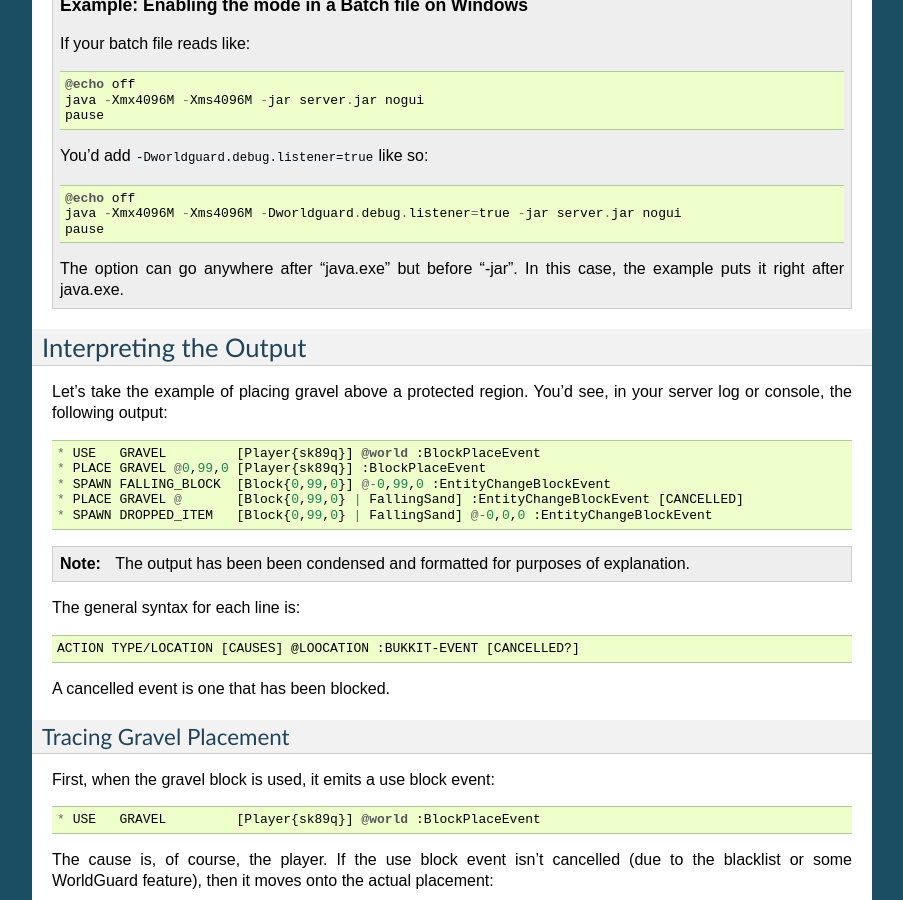
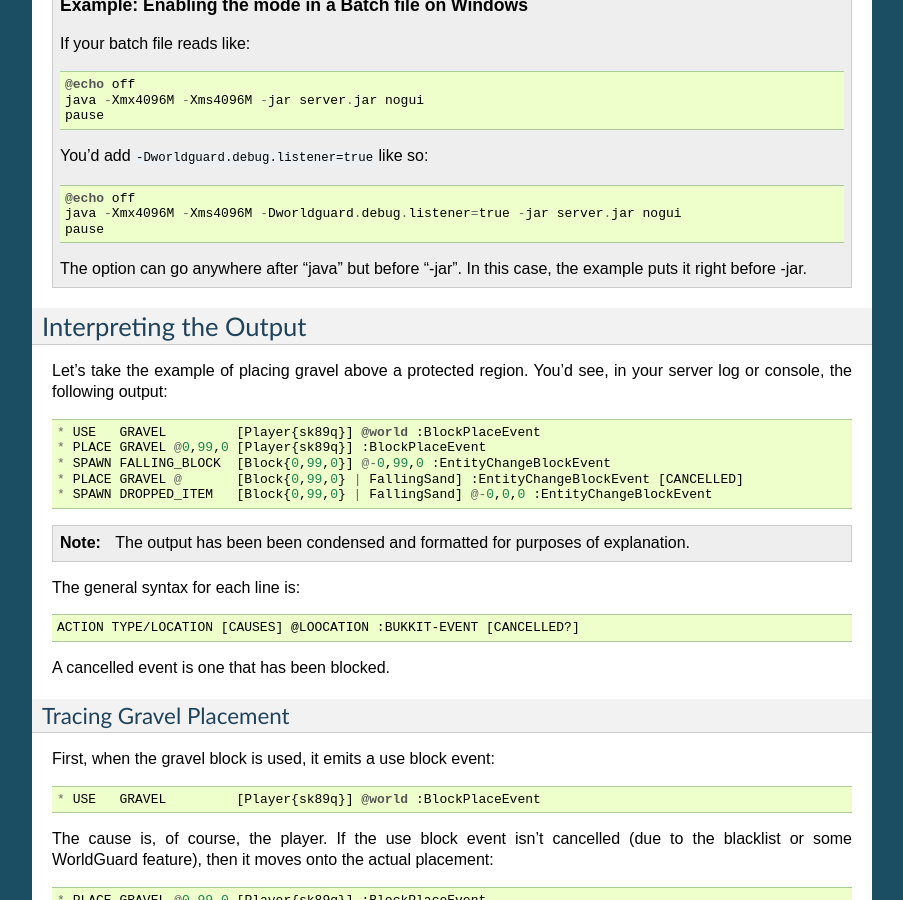
Before and after one commit to aurorasmiles/WorldGuardDocs, a Sphinx documentation site: the page built from source/advanced/event-logging.rst, in a window 1280 px wide and 900 px high, scrolled down 1505 px. Shown: the whole window, without its empty margins (198-1101 px from the left). Built offline with Sphinx 7.4.7, drawn with Linux system fonts in a browser that asks for light colours.

Commit message:
Update to reflect the change to the batch example

```diff
--- a/source/advanced/event-logging.rst
+++ b/source/advanced/event-logging.rst
@@ -81,7 +81,7 @@ To use this mode, specify ``-Dworldguard.debug.listener=true`` on the command li
         java -Xmx4096M -Xms4096M -Dworldguard.debug.listener=true -jar server.jar nogui
         pause
 
-    The option can go anywhere after "java.exe" but before "-jar". In this case, the example puts it right after java.exe.
+    The option can go anywhere after "java" but before "-jar". In this case, the example puts it right before -jar.
 
 Interpreting the Output
 =======================
```
